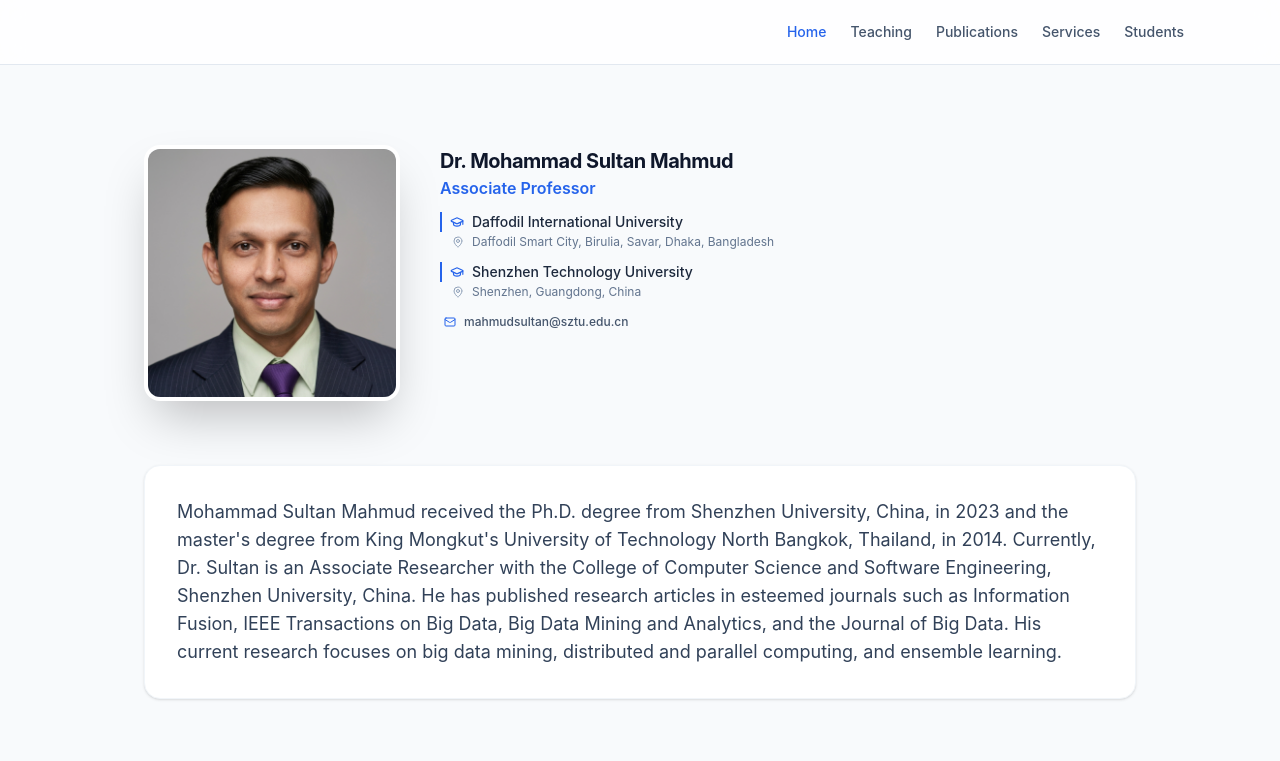
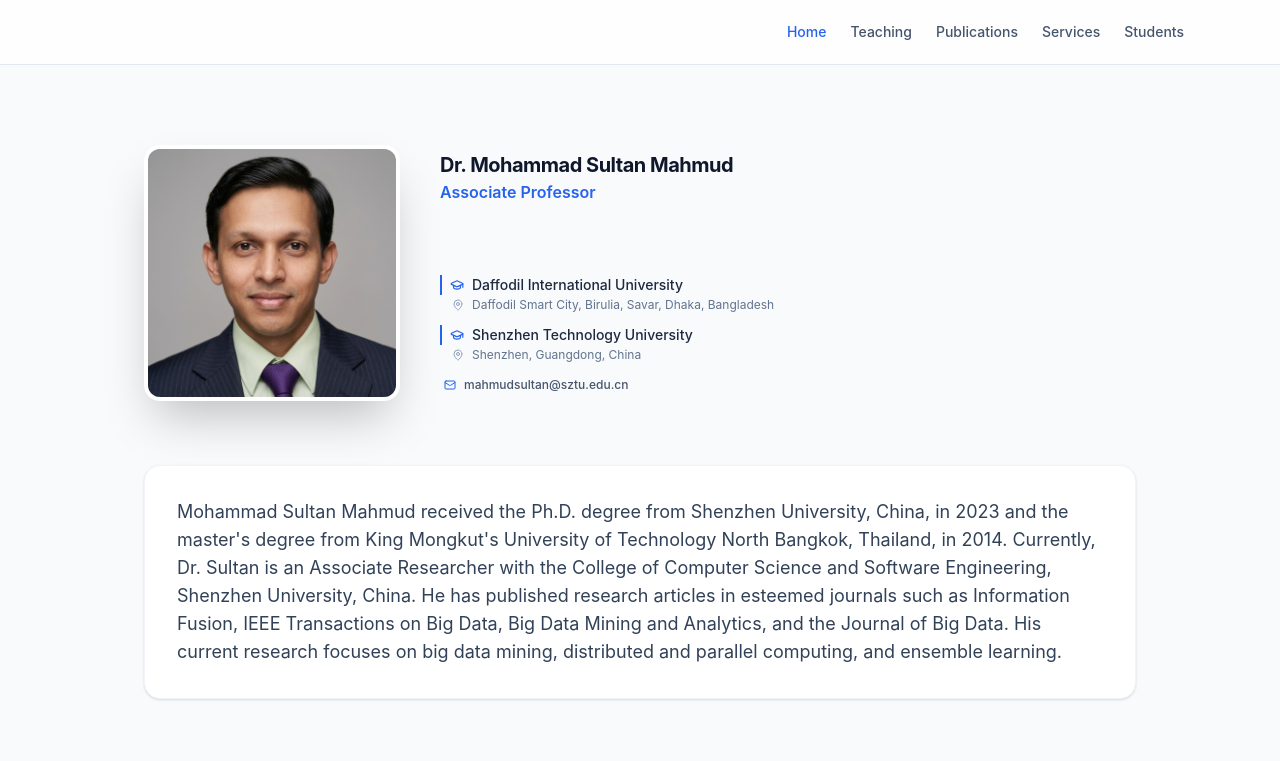
Before and after one commit to never-12345/academic-portfolio, a React (Vite) app: page / in a window 1280 px wide. Shown: the top 761 px of the page. Built offline with nearby package versions, Linux system fonts and the light colour scheme.

Commit message:
style: vertically align text height with profile photo

```diff
--- a/src/pages/Home.tsx
+++ b/src/pages/Home.tsx
@@ -7,7 +7,7 @@
     <div className="flex flex-col gap-12 md:gap-16 max-w-5xl mx-auto px-4 py-8">
 
       {/* Hero Section */}
-      <section className="flex flex-col md:flex-row gap-10 items-start">
+      <section className="flex flex-col md:flex-row gap-10 md:items-stretch">
         <motion.div
           initial={{ opacity: 0, scale: 0.9 }}
           animate={{ opacity: 1, scale: 1 }}
@@ -19,7 +19,7 @@
           </div>
         </motion.div>
 
-        <div className="flex flex-col justify-start py-1">
+        <div className="flex-1 flex flex-col justify-between py-2">
           <motion.div
             initial={{ opacity: 0, y: 20 }}
             animate={{ opacity: 1, y: 0 }}
@@ -33,7 +33,7 @@
             initial={{ opacity: 0, y: 20 }}
             animate={{ opacity: 1, y: 0 }}
             transition={{ duration: 0.5, delay: 0.2 }}
-            className="flex flex-col gap-3 text-slate-600 mt-3"
+            className="flex flex-col gap-3 text-slate-600"
           >
             <div className="flex flex-col gap-3">
               {profileData.affiliations.map((affil, idx) => (
```
